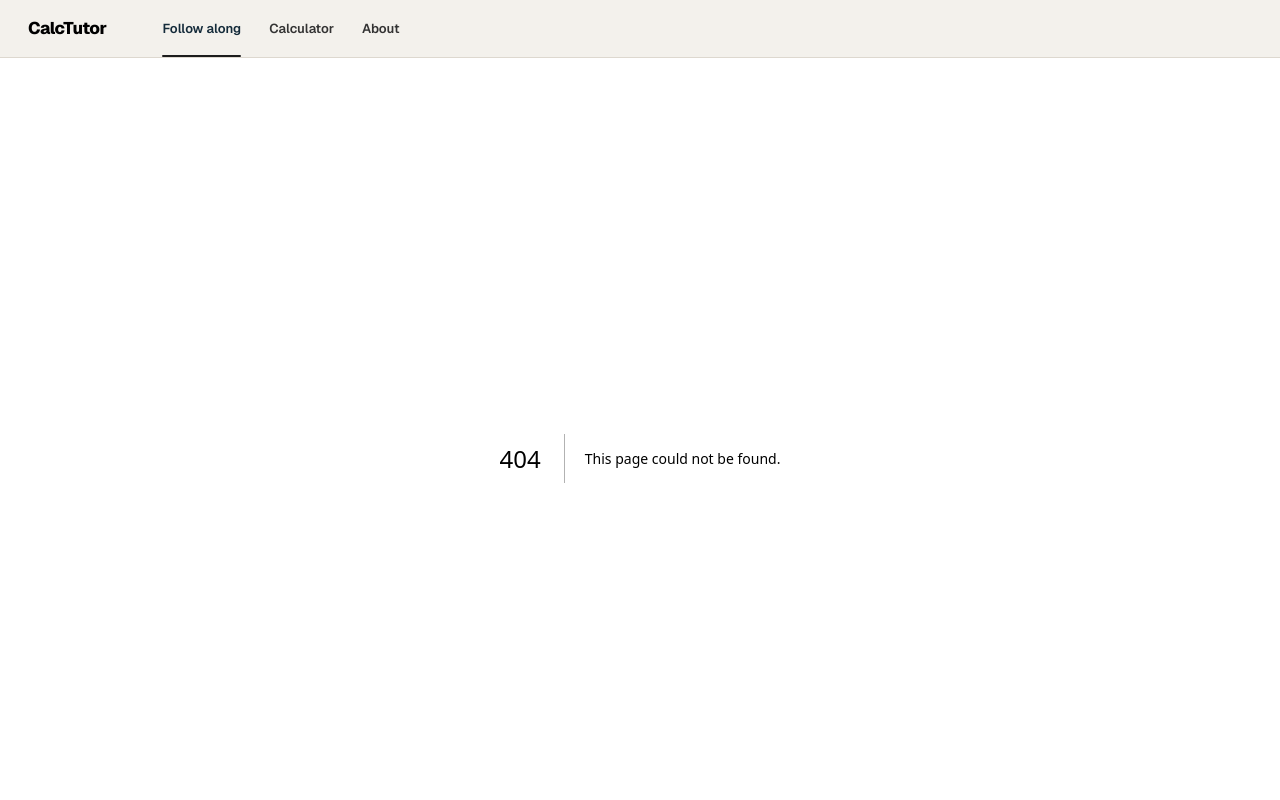
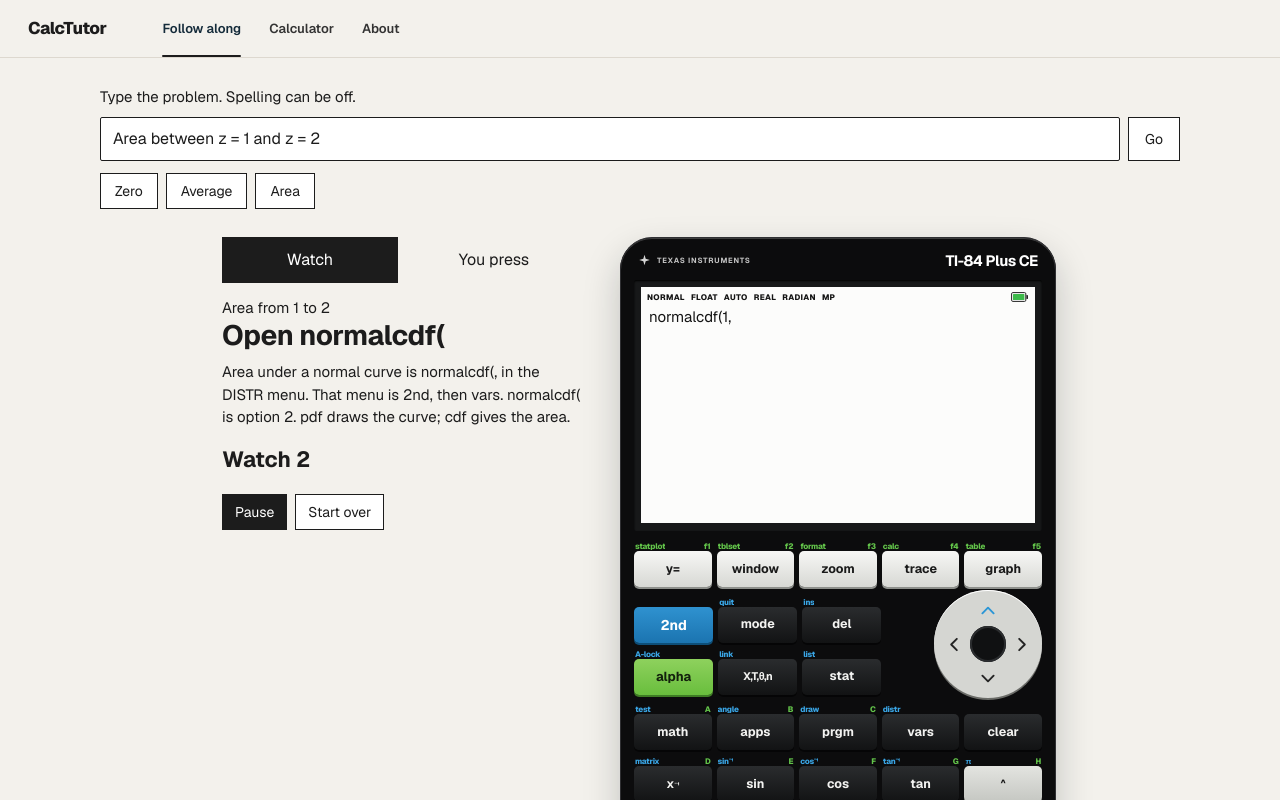
Before and after one commit to HrishikeshLenin13/calctutor, a Next.js app: page /tutor/normal-probability in a window 1280 px wide. Before the commit this address had no page. Shown: the top 800 px of the page. Built offline with nearby package versions, Linux system fonts and the light colour scheme.

Commit message:
open the area between z = 1 and z = 2

```diff
--- /dev/null
+++ b/app/tutor/normal-probability/page.tsx
@@ -0,0 +1,9 @@
+import { FollowAlong } from "@/components/FollowAlong";
+
+export default function Lesson() {
+  return (
+    <main>
+      <FollowAlong initial="Area between z = 1 and z = 2" />
+    </main>
+  );
+}
```
